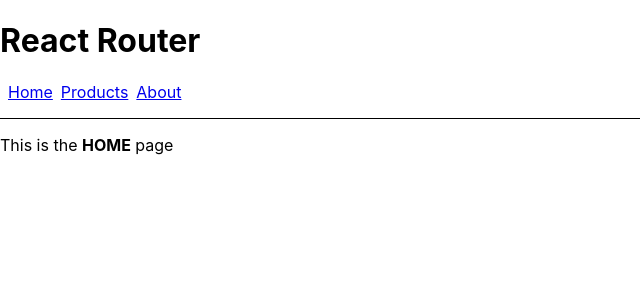
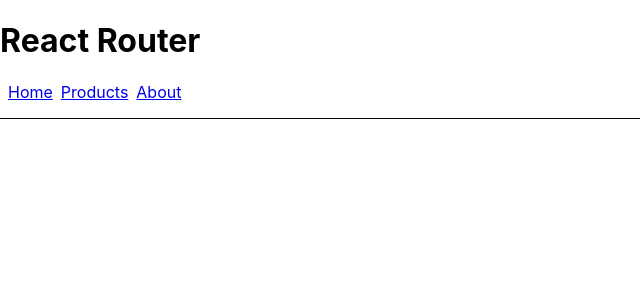
Before and after one commit to ScottWiniarski/react-router-demo, a React (Create React App) app: page / in a window 1280 px wide. Shown: the top 300 px of the page, without its empty margins (0-640 px from the left). Built offline with nearby package versions, Linux system fonts and the light colour scheme.

Commit message:
1.06 implements component router links

```diff
--- a/src/App.js
+++ b/src/App.js
@@ -1,5 +1,7 @@
-import { NavLink } from 'react-router-dom';
+import { Routes, Route, NavLink } from 'react-router-dom';
 import Home from './Components/Home';
+import Products from "./Components/Products";
+import About from "./Components/About";
 
 function App() {
   const style = { paddingLeft: '.5rem' };
@@ -15,7 +17,11 @@
         <NavLink to="/products" style={style}>Products</NavLink>
         <NavLink to="/about" style={style}>About</NavLink>
       </nav>
-      <Home />
+      <Routes>
+        <Route path="home" element={<Home />} />
+        <Route path="products" element={<Products />} />
+        <Route path="about" element={<About />} />
+      </Routes>
     </div>
   );
 }
```
